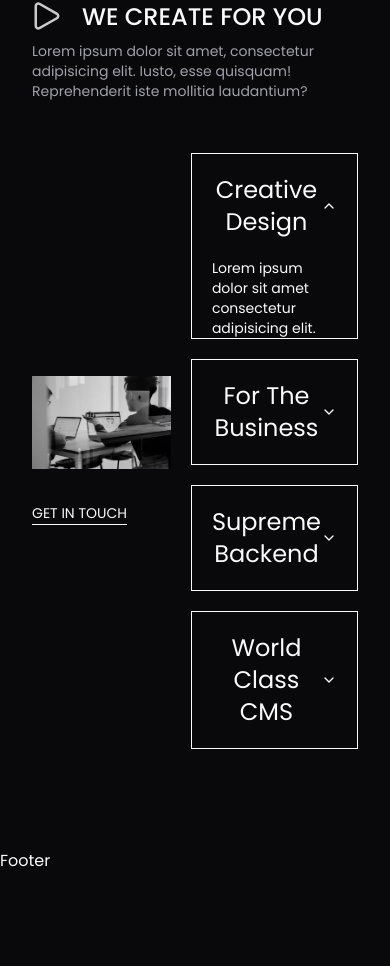
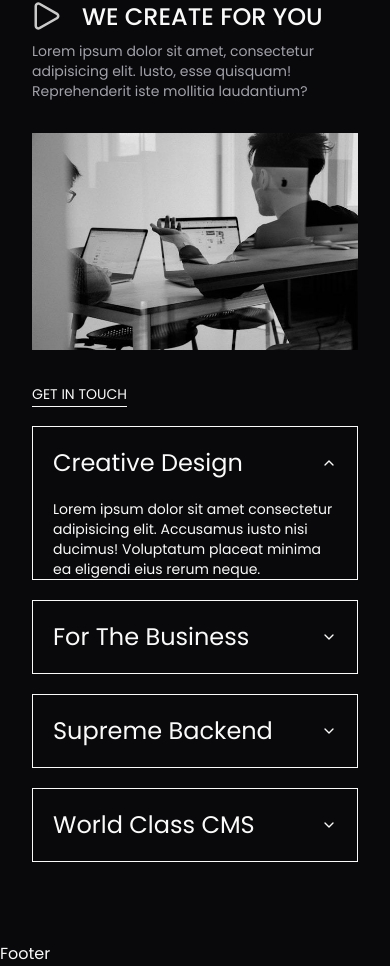
Before and after one commit to StepAsideLiL/effects, a Next.js app: page /home-pages/01 in a window 390 px wide. Shown: the part 5751-6717 px from the top of the page. Before the commit the page ends 6624 px from the top, so only its background shows below. Built offline with nearby package versions, Linux system fonts and the light colour scheme.

Commit message:
add: responsiveness

```diff
--- a/app/(home-page-design)/home-pages/01/_parts/ui/accordion.tsx
+++ b/app/(home-page-design)/home-pages/01/_parts/ui/accordion.tsx
@@ -14,7 +14,7 @@ const AccordionItem = React.forwardRef<
 >(({ className, ...props }, ref) => (
   <AccordionPrimitive.Item
     ref={ref}
-    className={cn("border border-foreground my-5", className)}
+    className={cn("border border-foreground", className)}
     {...props}
   />
 ));
--- a/app/(home-page-design)/home-pages/01/page.tsx
+++ b/app/(home-page-design)/home-pages/01/page.tsx
@@ -457,7 +457,7 @@ export default function Page() {
           </p>
         </section>
 
-        <section className="w-full flex items-center gap-5">
+        <section className="w-full flex md:flex-row flex-col items-start gap-5">
           <section className="w-full space-y-8">
             <Image
               src="/images/banner-3.jpg"
@@ -477,7 +477,7 @@ export default function Page() {
             <Accordion
               type="single"
               collapsible
-              className="w-full"
+              className="w-full space-y-5"
               defaultValue="item-1"
             >
               <AccordionItem value="item-1">
```
